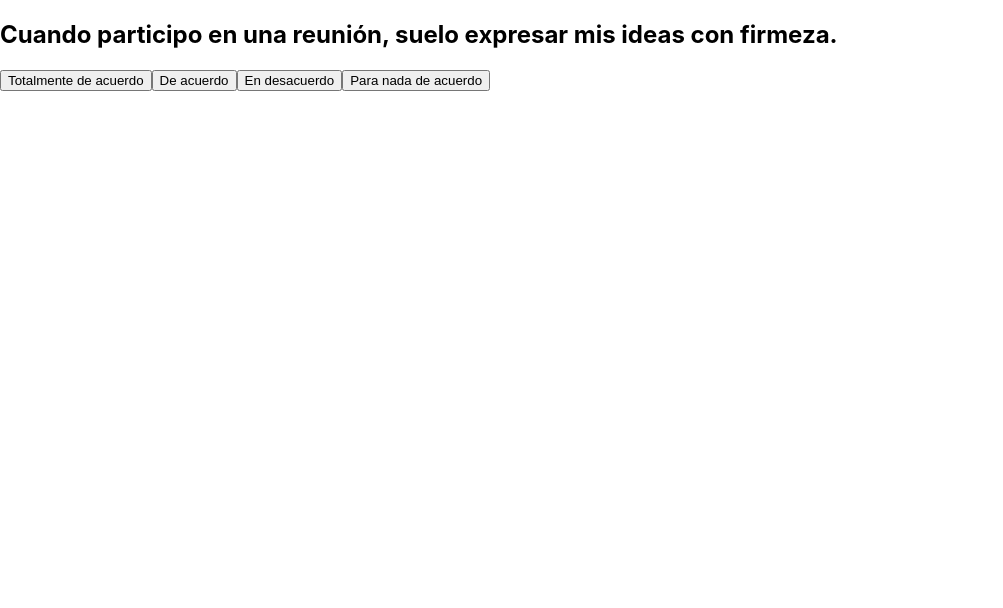
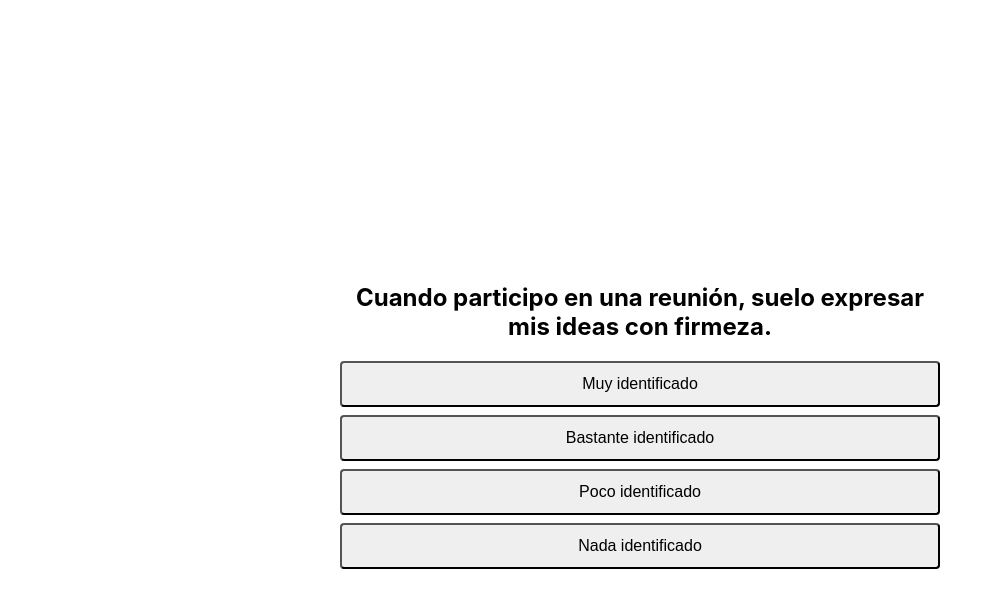
Before and after one commit to Jaco191/insight-test, a React (Create React App) app: page / in a window 1280 px wide. Shown: the top 608 px of the page, without its empty margins (0-1003 px from the left). Built offline with nearby package versions, Linux system fonts and the light colour scheme.

Commit message:
Actualizar InsightTest.js: corrección de errores y mejora de funcionalidad

```diff
--- a/src/InsightsTest.js
+++ b/src/InsightsTest.js
@@ -5,7 +5,7 @@ import { PieChart, Pie, Cell, Tooltip, Legend, ResponsiveContainer } from 'recha
 // Definición de colores y mapeo de opuestos
 const COLORS = ["Rojo", "Amarillo", "Verde", "Azul"];
 const OPPOSITES = { Rojo: "Verde", Verde: "Rojo", Amarillo: "Azul", Azul: "Amarillo" };
-const WEIGHTS = { "Totalmente de acuerdo": 3, "De acuerdo": 2, "En desacuerdo": 1, "Para nada de acuerdo": 0 };
+const WEIGHTS = { "Muy identificado": 3, "Bastante identificado": 2, "Poco identificado": 1, "Nada identificado": 0 };
 const CHART_COLORS = { Rojo: "#e6194b", Amarillo: "#ffe119", Verde: "#3cb44b", Azul: "#4363d8" };
 
 // 25 preguntas para identificar estilos de comunicación
@@ -38,51 +38,41 @@ const questions = [
 ];
 
 const options = [
-  { label: "Totalmente de acuerdo" },
-  { label: "De acuerdo" },
-  { label: "En desacuerdo" },
-  { label: "Para nada de acuerdo" }
+  { label: "Muy identificado" },
+  { label: "Bastante identificado" },
+  { label: "Poco identificado" },
+  { label: "Nada identificado" }
 ];
 
-// Calcula puntuaciones por color
 function calculateScores(answers) {
   const scores = { Rojo: 0, Amarillo: 0, Verde: 0, Azul: 0 };
   answers.forEach(({ id, answer }) => {
-    const color = mapQuestionToColor(id);
+    const color = COLORS[(id - 1) % COLORS.length];
     scores[color] += WEIGHTS[answer];
   });
   return scores;
 }
 
-// Mapea pregunta a color (basado en orden)
-function mapQuestionToColor(id) {
-  const colorIndex = (id - 1) % COLORS.length;
-  return COLORS[colorIndex];
-}
-
-// Interpreta estilos consciente e inconsciente
 function interpretStyles(scores) {
   const sorted = Object.entries(scores).sort((a, b) => b[1] - a[1]);
   return { dominant: sorted[0][0], secondary: sorted[1][0] };
 }
 
-// Genera informe con recomendaciones y gráfica
 function generateReport(interpretation, scores) {
   const { dominant, secondary } = interpretation;
   return {
     title: "Estilos de Comunicación Preferenciales",
-    perfil: `Color dominante: ${dominant}. Color secundario: ${secondary}.`,
+    perfil: `Dominante: ${dominant}. Secundario: ${secondary}.`,
     comportamientos: {
-      buenDia: `Cuando estás en un buen día, tu estilo ${dominant} aporta claridad y liderazgo.`,
-      malDia: `En un mal día, tu estilo ${dominant} puede volverse impaciente y rígido.`
+      buenDia: `Buen día: tu estilo ${dominant} aporta liderazgo y claridad.`,
+      malDia: `Mal día: tu estilo ${dominant} puede volverse rígido e impaciente.`
     },
-    recomendaciones: `Para mejorar tu comunicación, combina tu ${dominant} con la empatía de ${secondary}. Practica la escucha activa y la flexibilidad.`,
-    relacion: `Tu color opuesto es ${OPPOSITES[dominant]}. Para conectar mejor, adapta tu tono al hacerlo más pausado y detallado.`,
-    chartData: COLORS.map(col => ({ name: col, value: scores[col] })),
+    recomendaciones: `Combina tu ${dominant} con la empatía de ${secondary}. Practica escucha activa y flexibilidad.`,
+    relacion: `Opuesto: ${OPPOSITES[dominant]}. Adapta tu tono para ser más pausado y detallado.`,
+    chartData: COLORS.map(col => ({ name: col, value: scores[col] }))
   };
 }
 
-// Componente principal
 export default function CommunicationStylesTest() {
   const [step, setStep] = useState(0);
   const [answers, setAnswers] = useState([]);
@@ -95,43 +85,60 @@ export default function CommunicationStylesTest() {
 
   if (step < questions.length) {
     return (
-      <div className="test-container">
+      <div
+        style={{
+          display: 'flex', flexDirection: 'column', alignItems: 'center',
+          justifyContent: 'center', minHeight: '100vh', padding: '1rem'
+        }}
+      >
+        <div style={{ width: '100%', maxWidth: 600, textAlign: 'center' }}>
           <h2>{questions[step].text}</h2>
-        <div className="options">
+          <div style={{ display: 'flex', flexDirection: 'column', gap: '0.5rem' }}>
             {options.map(opt => (
-            <button key={opt.label} onClick={() => handleSelect(opt.label)}>{opt.label}</button>
+              <button
+                key={opt.label}
+                onClick={() => handleSelect(opt.label)}
+                style={{ padding: '0.75rem', fontSize: '1rem', borderRadius: 4, cursor: 'pointer' }}
+              >
+                {opt.label}
+              </button>
             ))}
+          </div>
         </div>
       </div>
     );
   }
 
-  // Cálculo final\
   const scores = calculateScores(answers);
   const interpretation = interpretStyles(scores);
   const report = generateReport(interpretation, scores);
 
-  // Generar PDF
   const generatePDF = () => {
     const doc = new jsPDF();
     doc.setFontSize(18);
-    doc.text(report.title, 10, 20);
+    doc.text(report.title, 14, 20);
     doc.setFontSize(12);
-    doc.text(report.perfil, 10, 30);
-    doc.text(report.comportamientos.buenDia, 10, 40);
-    doc.text(report.comportamientos.malDia, 10, 50);
-    doc.text(report.recomendaciones, 10, 60);
-    doc.text(report.relacion, 10, 70);
+    doc.text(report.perfil, 14, 30);
+    doc.text(report.comportamientos.buenDia, 14, 40);
+    doc.text(report.comportamientos.malDia, 14, 50);
+    doc.text(report.recomendaciones, 14, 60);
+    doc.text(report.relacion, 14, 70);
     const canvas = chartRef.current.querySelector('canvas');
     const imgData = canvas.toDataURL('image/png');
-    doc.addImage(imgData, 'PNG', 10, 80, 180, 90);
+    doc.addImage(imgData, 'PNG', 14, 80, 180, 90);
     doc.save('Estilos_Comunicacion_Preferenciales.pdf');
   };
 
   return (
-    <div className="report-container">
-      <h1>{report.title}</h1>
-      <p>{report.perfil}</p>
+    <div
+      style={{
+        display: 'flex', flexDirection: 'column', alignItems: 'center',
+        padding: '1rem'
+      }}
+    >
+      <h1 style={{ textAlign: 'center' }}>{report.title}</h1>
+      <p style={{ textAlign: 'center' }}>{report.perfil}</p>
+      <div style={{ maxWidth: 600, width: '100%' }}>
         <h2>Comportamientos</h2>
         <p><strong>Buen día:</strong> {report.comportamientos.buenDia}</p>
         <p><strong>Mal día:</strong> {report.comportamientos.malDia}</p>
@@ -153,7 +160,15 @@ export default function CommunicationStylesTest() {
             </PieChart>
           </ResponsiveContainer>
         </div>
-      <button onClick={generatePDF}>Descargar informe</button>
+        <div style={{ textAlign: 'center', marginTop: '1rem' }}>
+          <button
+            onClick={generatePDF}
+            style={{ padding: '0.75rem 1.5rem', fontSize: '1rem', borderRadius: 4, cursor: 'pointer' }}
+          >
+            Descargar informe
+          </button>
+        </div>
+      </div>
     </div>
   );
 }
```
Lines whose indentation alone changed are shown as unchanged.
